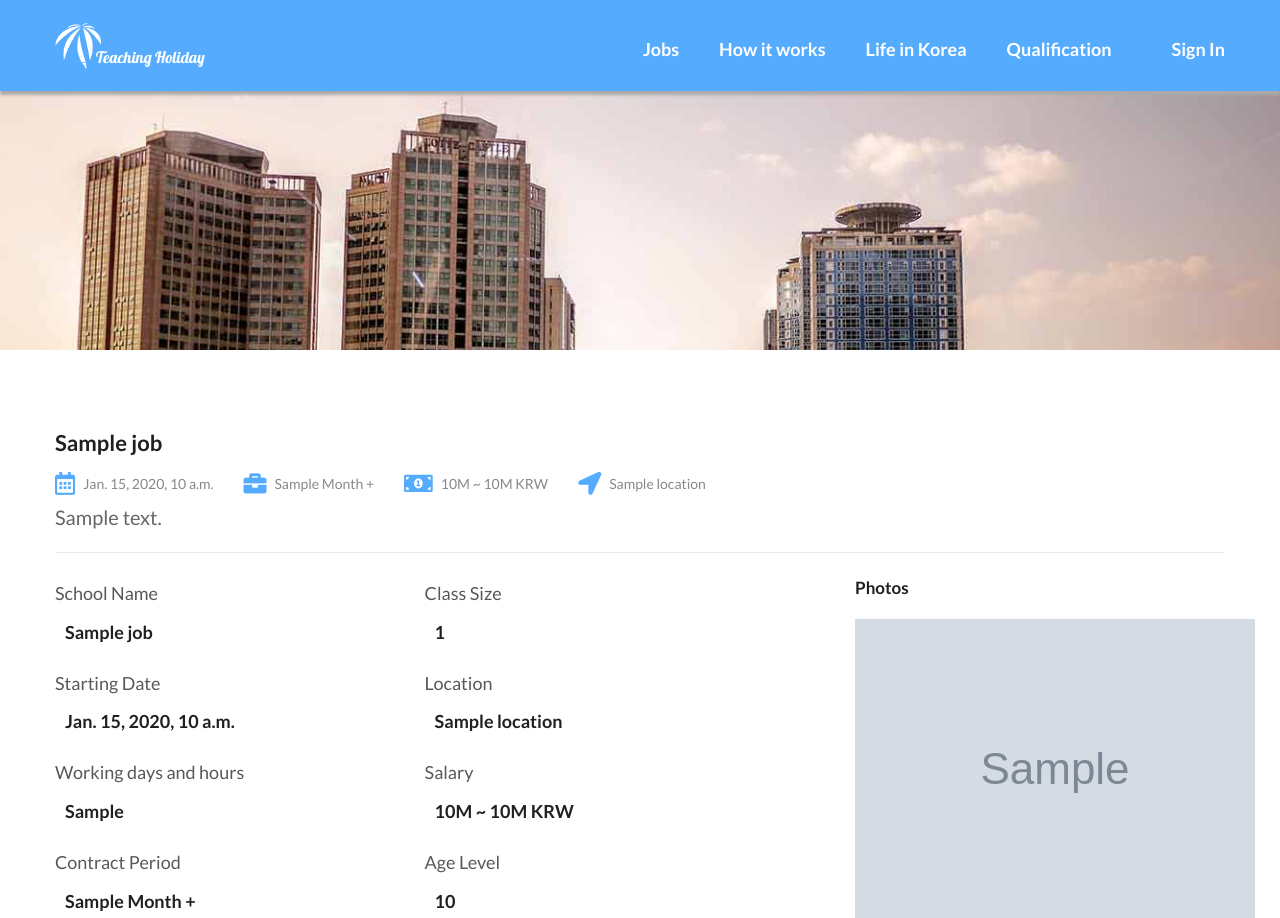
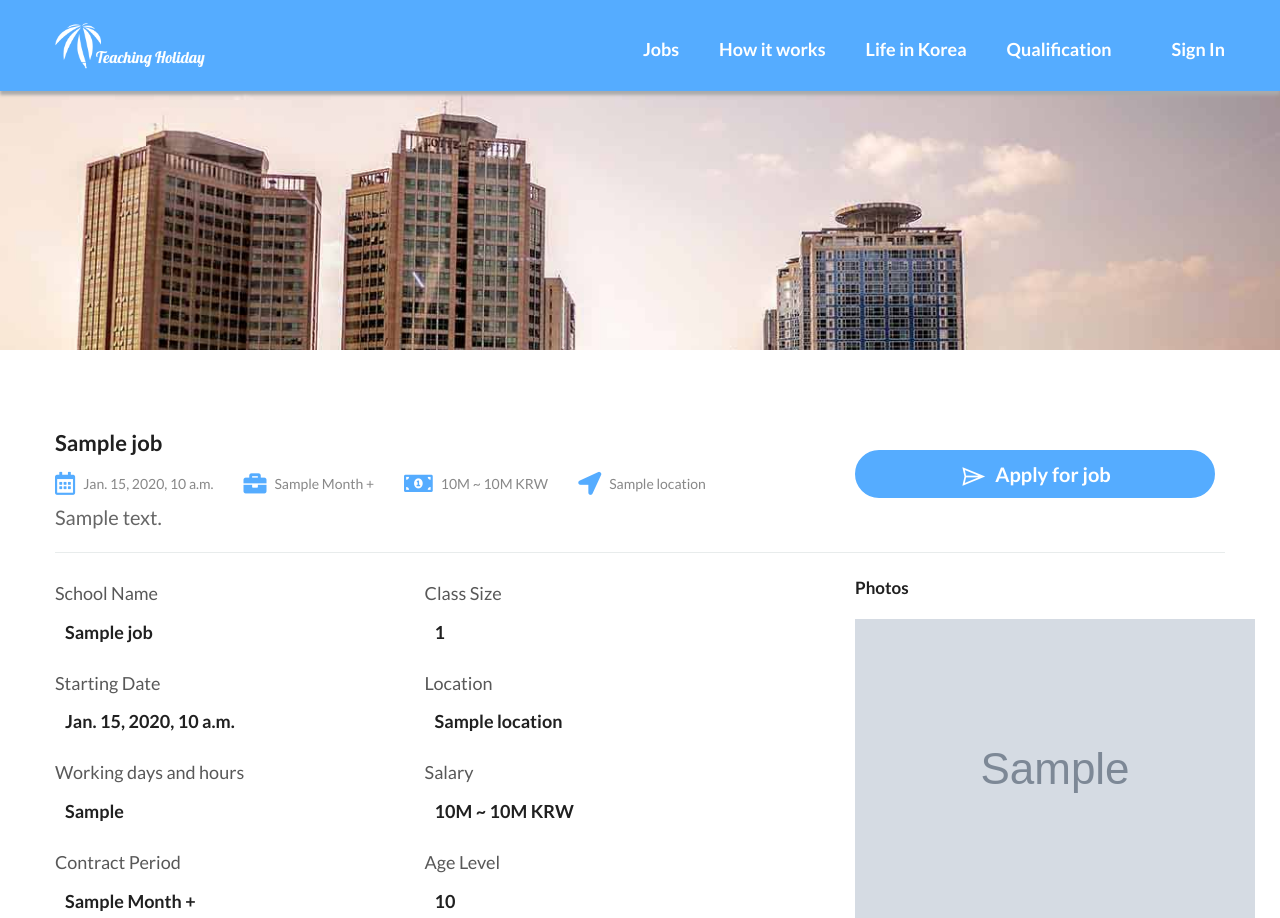
Before and after one commit to thflatk2/Job, a Django app: template Job/templates/job_detail.html in a window 1280 px wide. Shown: the top 918 px of the page. Run offline with Django 3.2, Linux system fonts and the light colour scheme; the template is opened without the code that fills it: most values are stand-ins (such as "Sample title", 1, 10 or a date in 2020); grey boxes marked "Sample" are stand-in pictures; grey boxes labelled with a size stand in for pictures from a placeholder-image service; parts of the project's set-up code (start-up, migrations or seed data) failed here and were passed over; some libraries are stand-ins or nearby versions.

Commit message:
Job v 1.0

```diff
--- a/Job/templates/job_detail.html
+++ b/Job/templates/job_detail.html
@@ -181,14 +181,26 @@ height="0" width="0" style="display:none;visibility:hidden"></iframe></noscript>
 							 			</div><!-- Job Head -->
 				 					</div>
 				 					<div class="col-lg-4">
-                                     {% if user.is_active %}
                                         {% if already %}
-                                            <p id="apply-already">You already apply this job</p>
+                                            {% for ready in already %}
+                                                {% if ready.user == user %}
+                                                    <p id="apply-already">You already apply this job</p>
+                                                {% else %}
+                                                    {% if ready.user.first_name and ready.user.last_name %}
+                                                        <a class="apply-thisjob" href="{% url 'Job:apply' Jobs.pk %}" title=""><i class="la la-paper-plane"></i>Apply for job</a>
+                                                    {% else %}
+                                                        <a class="apply-thisjob" onclick="alert('Please fill up your introduction!');" href="{% url 'user_update' user.slug %}" title=""><i class="la la-paper-plane"></i>Apply for job</a>
+                                                    {% endif %}
+                                                {% endif %}
+                                            {% endfor %}
+                                        {% else %}
+                                            {% if user.first_name and ready.user.last_name %}
+                                                <a class="apply-thisjob" href="{% url 'Job:apply' Jobs.pk %}" title=""><i class="la la-paper-plane"></i>Apply for job</a>
                                             {% else %}
-                                            <a class="apply-thisjob" href="{% url 'Job:apply' Jobs.pk %}" title=""><i class="la la-paper-plane"></i>Apply for job</a>
+                                                <a class="apply-thisjob" onclick="alert('Please fill up your introduction!');" href="{% url 'user_update' user.slug %}" title=""><i class="la la-paper-plane"></i>Apply for job</a>
+                                            {% endif %}
                                         {% endif %}
-                                    {% endif %}
-				 					</div>
+                                    </div>
 				 				</div>
 				 			</div>
 				 			<div class="job-wide-devider">
```
